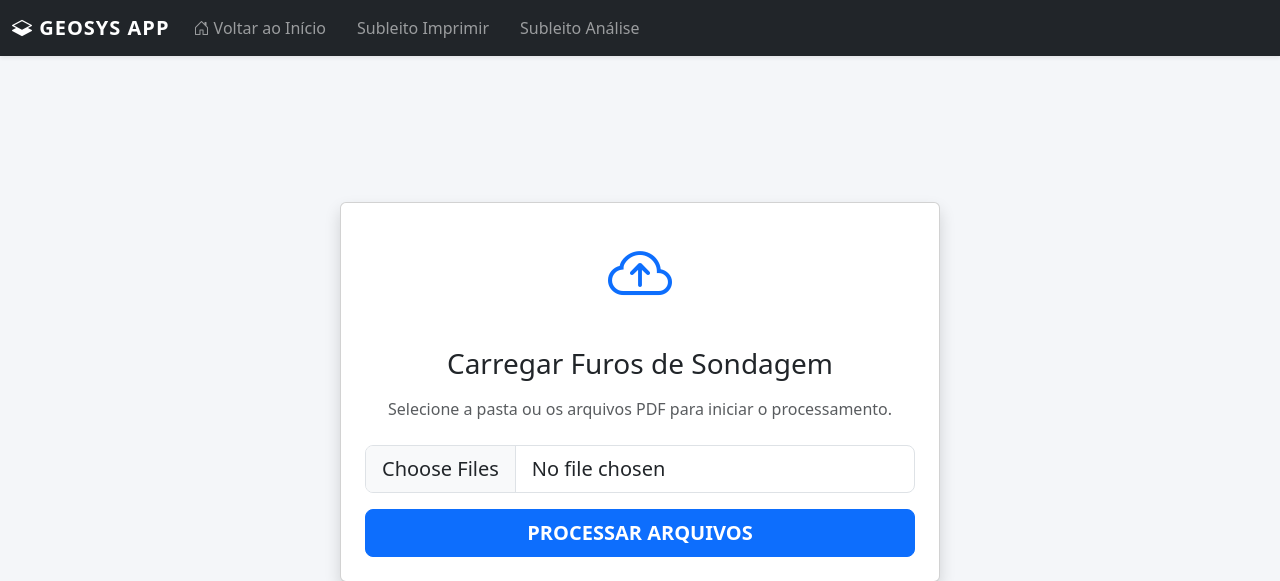
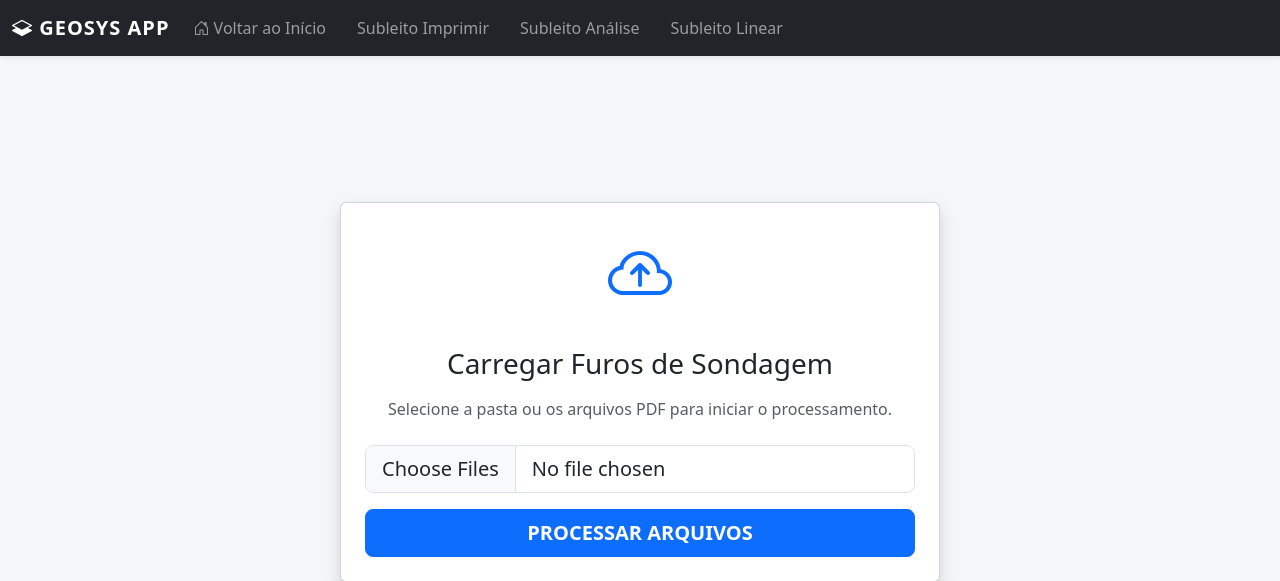
Before and after one commit to lucianoengdev/sondagem_system, a Flask app: page / in a window 1280 px wide. Shown: the top 581 px of the page. Run offline with Flask 3, Linux system fonts and the light colour scheme; parts of the project's set-up code (start-up, migrations or seed data) failed here and were passed over.

Commit message:
1.2.0 Update base for the new function and page

```diff
--- a/app/templates/base.html
+++ b/app/templates/base.html
@@ -9,7 +9,6 @@
 
     <style>
         body { background-color: #f4f6f9; }
-        /* Estilo da Navbar */
         .navbar-brand { font-weight: bold; letter-spacing: 1px; }
         .nav-link { font-weight: 500; margin-right: 15px; }
         .nav-link.active { color: #ffc107 !important; border-bottom: 2px solid #ffc107; }
@@ -40,6 +39,11 @@
                             Subleito Análise
                         </a>
                     </li>
+                    <li class="nav-item">
+                        <a class="nav-link {% if active_page == 'analise' %}active{% endif %}" href="{{ url_for('main.subleito_linear') }}">
+                            Subleito Linear
+                        </a>
+                    </li>
                 </ul>
             </div>
         </div>
```
